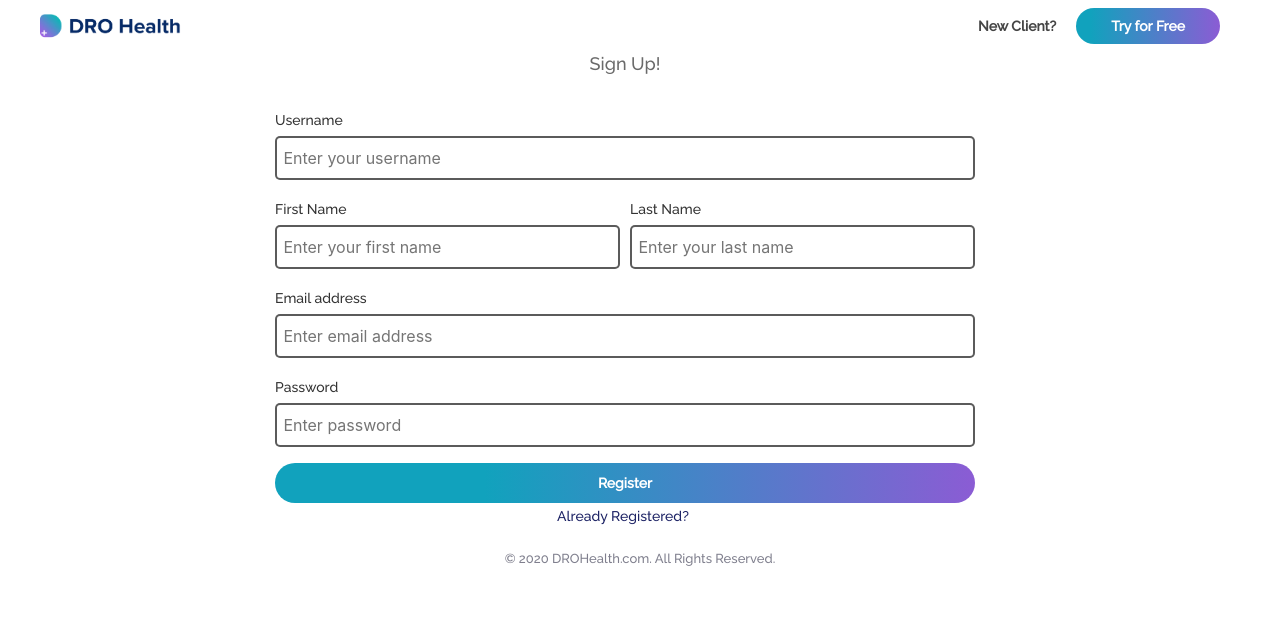
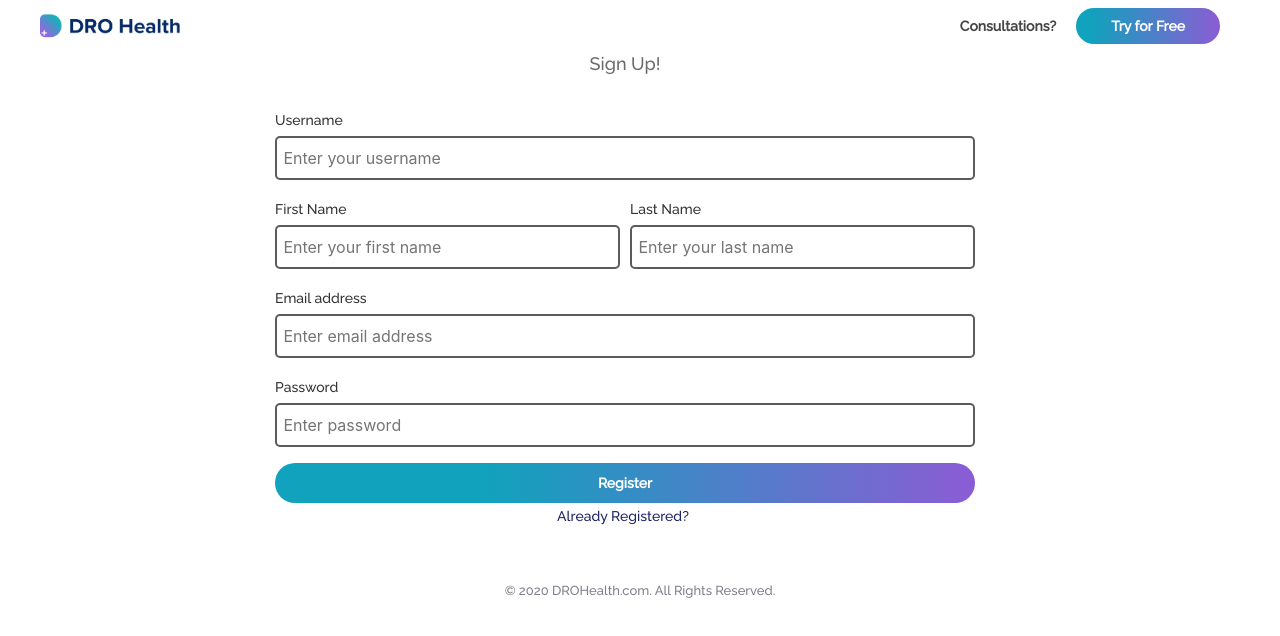
Before and after one commit to siccoo/dro-health, a React (Create React App) app: page /register in a window 1280 px wide. Shown: the top 636 px of the page. Built offline with nearby package versions, Linux system fonts and the light colour scheme.

Commit message:
updates on Register/index.js & Login/index.js & style.css

```diff
--- a/src/pages/Login/index.js
+++ b/src/pages/Login/index.js
@@ -32,7 +32,7 @@ const Login = (props) => {
 
                             <ul className="navbar-nav ml-auto">
                                 <li className="nav-item">
-                                    <Link className="nav-btn1" to="/">New Client?</Link>
+                                    <Link className="nav-btn1" to="/">Consultations?</Link>
                                 </li><br />
                                 <li className="nav-item">
                                     <Link className="nav-btn" to="/">Try for Free</Link>
--- a/src/pages/Login/style.css
+++ b/src/pages/Login/style.css
@@ -144,12 +144,14 @@
     color: rgba(69, 69, 69, 0.8);
     text-align: center;
     margin-bottom: 70px;
+    margin-top: 90px;
 }
 
 @media only screen and (max-width:1024px) {
     .login-card p {
        font-size: 12px;
        line-height: 22px;
+       margin: auto;
     }
 }
 
--- a/src/pages/Register/index.js
+++ b/src/pages/Register/index.js
@@ -34,7 +34,7 @@ const Register = (props) => {
 
                             <ul className="navbar-nav ml-auto">
                                 <li className="nav-item">
-                                    <Link className="nav-btn1" to="/">New Client?</Link>
+                                    <Link className="nav-btn1" to="/">Consultations?</Link>
                                 </li><br />
                                 <li className="nav-item">
                                     <Link className="nav-btn" to="/">Try for Free</Link>
@@ -111,7 +111,7 @@ const Register = (props) => {
                         </form>
                     </div>
                     <div className="col-md-12">
-                        <p className="copywright mt-3">© 2020 DROHealth.com. All Rights Reserved. </p>
+                        <p className="copywright mt-5   ">© 2020 DROHealth.com. All Rights Reserved. </p>
                     </div>
                 </div>
             </div>
```
